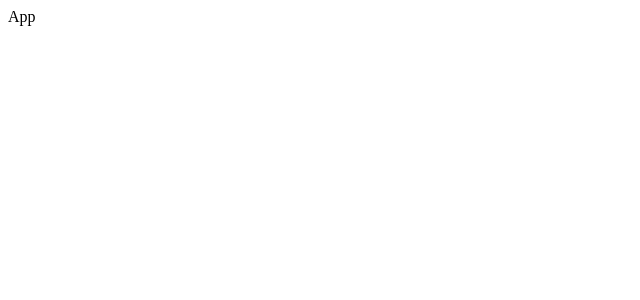
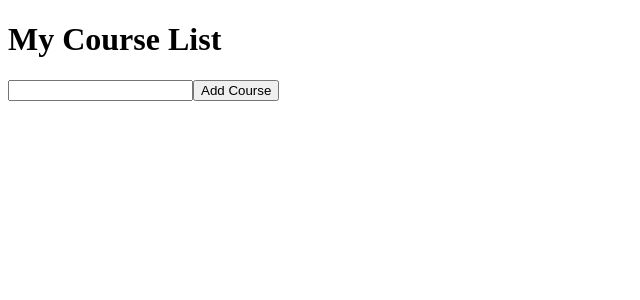
Before and after one commit to Abolfazl181920/zustand, a React (Vite) app: page / in a window 1280 px wide. Shown: the top 300 px of the page, without its empty margins (0-640 px from the left). Built offline with nearby package versions, Linux system fonts and the light colour scheme.

Commit message:
[logic]: adding logic is completed!

```diff
--- a/src/App.jsx
+++ b/src/App.jsx
@@ -1,7 +1,10 @@
+import CourseForm from './components/CourseForm'
+
 const App = () => {
    return (
-      <div>
-         App
+      <div className='main-container'>
+         <h1>My Course List</h1>
+         <CourseForm />
       </div>
    )
 }
--- a/src/app/courseStore.jsx
+++ b/src/app/courseStore.jsx
@@ -17,7 +17,7 @@ const courseStore = (set) => ({
 
     toggleCourseStatus: (courseId) => {
         set((state) => ({
-            courses: state.courses.map((course) => course.id === courseId ? { ...course, courseId: !course.courseId } : course)
+            courses: state.courses.map((course) => course.id === courseId ? { ...course, completed: !course.completed } : course)
         }))
     }
 })
--- a/src/components/CourseForm.jsx
+++ b/src/components/CourseForm.jsx
@@ -6,11 +6,33 @@ const CourseForm = () => {
     const addCourse = useCourseStore((state) => state.addCourse)
 
     const [ courseTitle, setCourseTitle ] = useState("")
-    console.log("rendered")
+
+    const handleCourseSubmit = () => {
+        if (!courseTitle) return alert("please add a course title")
+        addCourse({
+            id: Math.ceil(Math.random() * 1000000),
+            title: courseTitle
+        })
+        setCourseTitle("")
+    }
 
     return (
-        <div>
-            form
+        <div className="form-container">
+            <input
+                value={courseTitle}
+                onChange={(e) => {
+                    setCourseTitle(e.target.value)
+                }}
+                className="form-input"
+            />
+
+            <button
+                onClick={() => {
+                    handleCourseSubmit()
+                }}
+                className="form-submit-btn">
+                Add Course
+            </button>
         </div>
     )
 }
```
